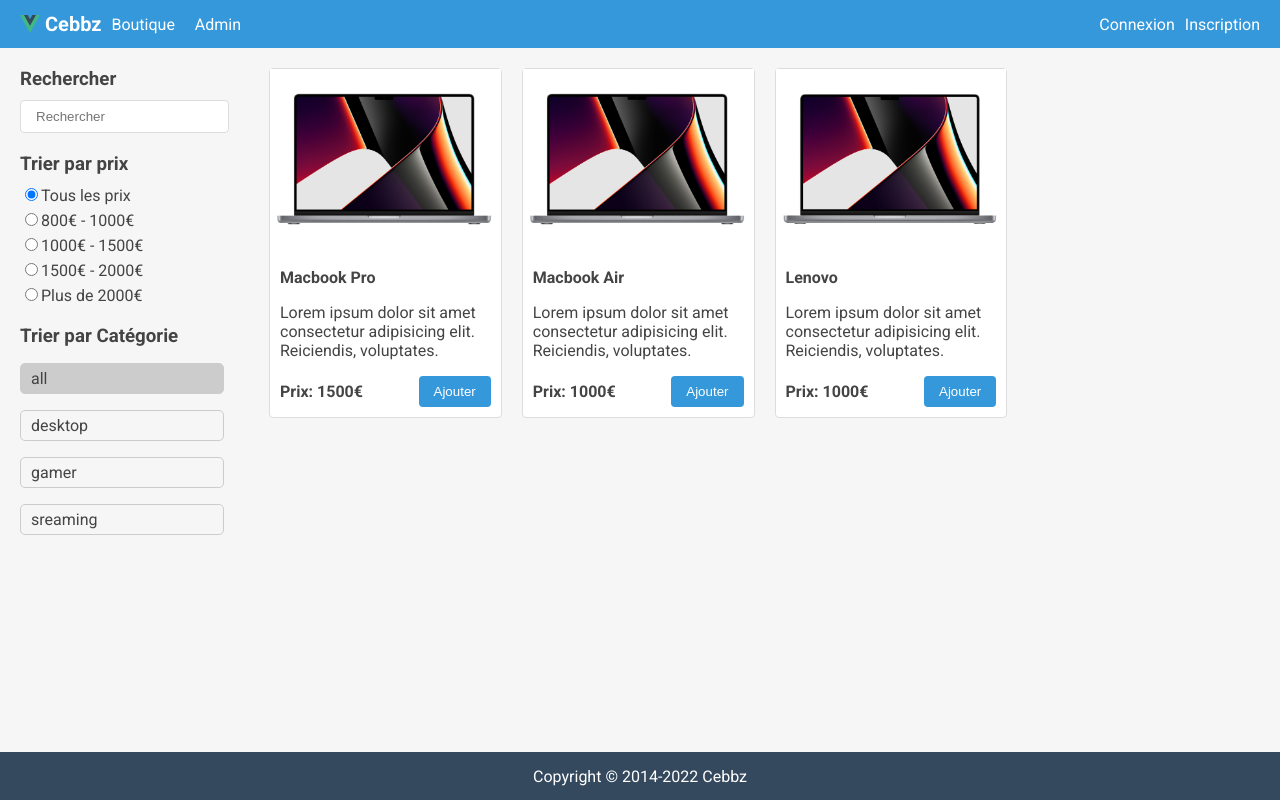
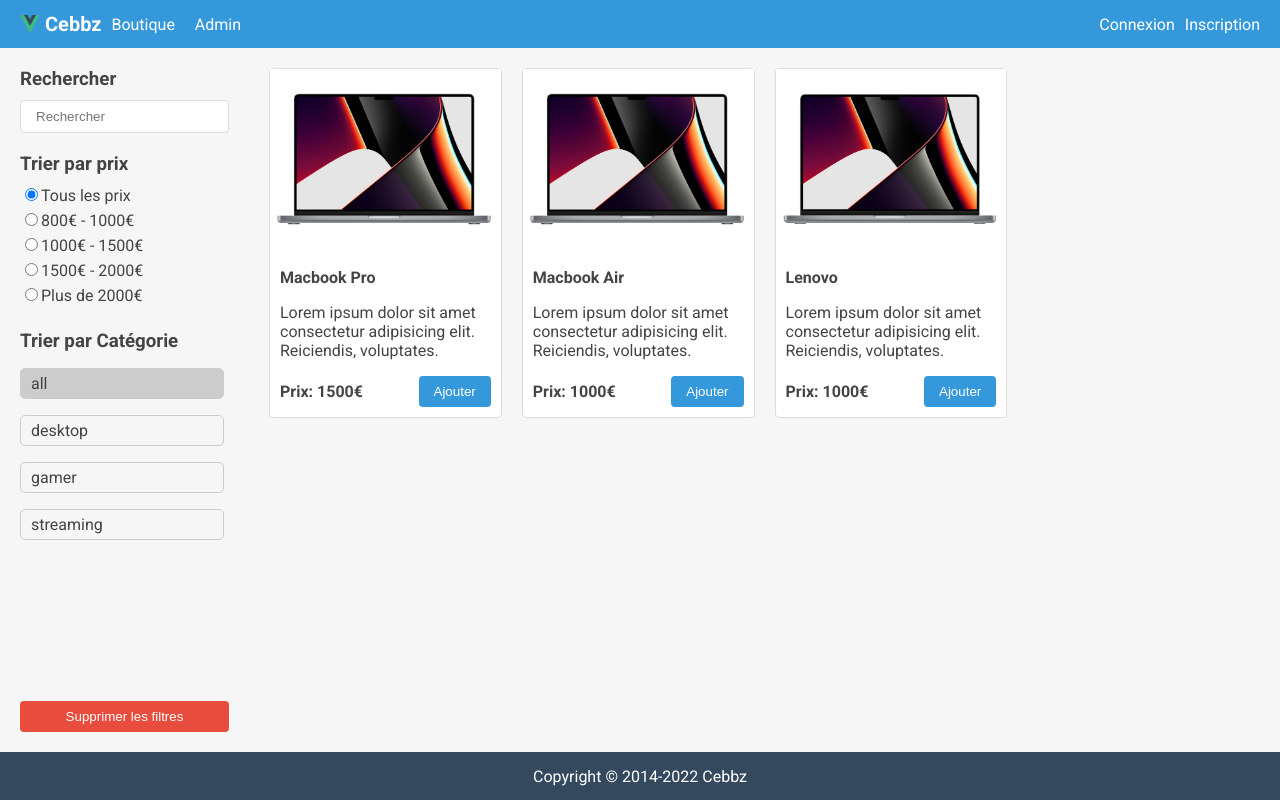
Before and after one commit to cebbz/boutique-front, a Vue app: page / in a window 1280 px wide. Built offline with nearby package versions, Linux system fonts and the light colour scheme; a web font is replaced by a local one.

Commit message:
Reset des filtres

```diff
--- a/src/App.vue
+++ b/src/App.vue
@@ -53,7 +53,13 @@
     } else if (filterUpdate.category) {
         state.filters.category = filterUpdate.category;
     } else {
-        state.filters = { ...DEFAULT_FILTERS };
+        state.filters = {
+            search: '',
+            priceRange: [0, 10000],
+            category: 'all'
+        };
+
+        // state.filters = DEFAULT_FILTERS; // This is not working because of the reactive state
     }
 }
 
--- a/src/components/Shop/ShopFilters.vue
+++ b/src/components/Shop/ShopFilters.vue
@@ -13,7 +13,7 @@
 
 
 <template>
-    <div class="p-20">
+    <div class="p-20 d-flex flex-column">
 
         <!-- Recherche par nom -->
         <section class="mb-20">
@@ -38,16 +38,17 @@
             </div>
         </section>
 
-        <section class="mb-20">
+        <section class="mb-20 flex-fill">
             <h3 class=mb-10>Trier par Catégorie</h3>
             <div class="mb-5">
                 <p class="category" :class="{ selected: filters.category === category }"
-                    v-for="category in (['all', 'desktop', 'gamer', 'sreaming'] as Category[])"
+                    v-for="category in (['all', 'desktop', 'gamer', 'streaming'] as Category[])"
                     @click="emit('updateFilter', { category })"> {{
-        category
+                            category
                     }}</p>
             </div>
         </section>
+        <button class="btn btn-danger" @click="emit('updateFilter', {})">Supprimer les filtres</button>
     </div>
 </template>
 
```
